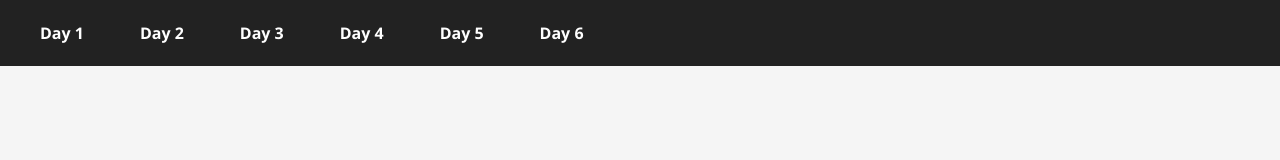
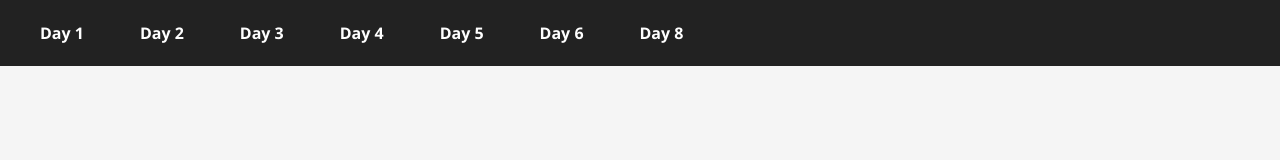
Before and after one commit to khushic10/React-Class, a React (Create React App) app: page / in a window 1280 px wide. Shown: the top 160 px of the page. Built offline with nearby package versions, Linux system fonts and the light colour scheme.

Commit message:
navigation changes

```diff
--- a/src/Day7/Components/DayNavigation.jsx
+++ b/src/Day7/Components/DayNavigation.jsx
@@ -38,6 +38,7 @@ const DayNavigation = () => {
 			"Login Form",
 		],
 		"Day 6": ["View User", "Home"],
+		"Day 8": ["ToDo"],
 	};
 
 	// Convert label to path-friendly string
```
Also changed, not shown: 1 other file (tests, documents, lock files or other folders).
